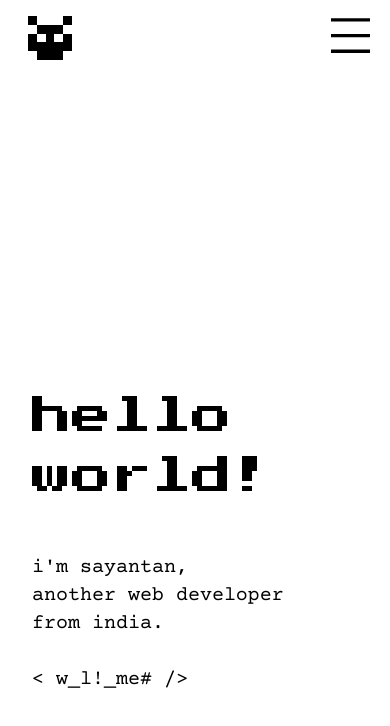
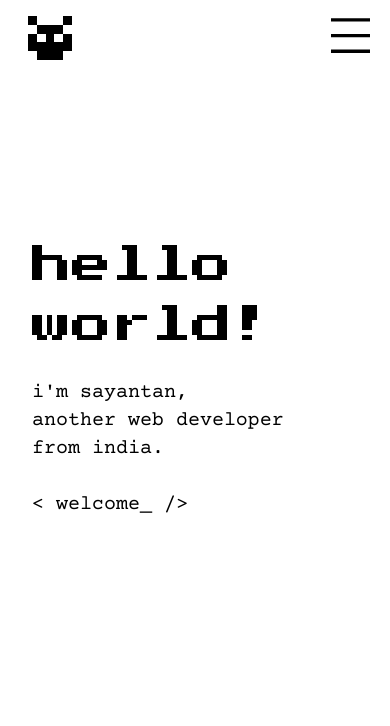
Before and after one commit to stravo1/website-old, a Next.js app: page / in a window 390 px wide. Shown: the top 726 px of the page. Built offline with nearby package versions, Linux system fonts and the light colour scheme.

Commit message:
fix: centered sections in mobile
test: made textscramble availale only once loaded for better SEO

```diff
--- a/components/home/Pixelated.js
+++ b/components/home/Pixelated.js
@@ -1,6 +1,6 @@
 const Pixelated = ({ children }) => {
   return (
-    <div className="flex items-end break-words md:max-h-[45vw] overflow-hidden py-6 md:ml-4 basis-1/2 text-[40px] md:text-[50px] lg:text-[75px] xl:text-[90px] font-cursive lg:pl-8">
+    <div className="flex items-center min-h-[15rem] pt-[15vh] md:pt-6 md:pb-6 md:items-end break-words md:max-h-[45vw] overflow-hidden md:ml-4 md:basis-1/2 text-[40px] md:text-[50px] lg:text-[75px] xl:text-[90px] font-cursive lg:pl-8">
       {children}
     </div>
   );
--- a/pages/index.js
+++ b/pages/index.js
@@ -4,8 +4,14 @@ import Section from "../components/home/Section";
 import Text from "../components/home/Text";
 import TextScramble from "../components/home/TextScramble";
 import Link from "next/link";
+import { useEffect, useState } from "react";
 
 export default function Home() {
+  const [loaded, setLoaded] = useState(false);
+  useEffect(() => {
+    console.log("hello! visit https://github.com/stravo1/website for the source code. cheers :)");
+    setLoaded(true);
+  }, []);
   return (
     <Layout>
       <div
@@ -22,13 +28,13 @@ export default function Home() {
             <br />
             <br />
             {"< "}
-            <TextScramble phrases={["welcome", "scroll gently"]} name={"one"} />
+            {loaded ? <TextScramble phrases={["welcome", "scroll gently"]} name={"one"} /> : "welcome"}
             {" />"}
           </Text>
         </Section>
         <Section>
           <Pixelated>
-            <TextScramble
+            {loaded ? <TextScramble
               phrases={[
                 "vuejs",
                 "react",
@@ -42,7 +48,7 @@ export default function Home() {
                 "aws",
               ]}
               name={"two"}
-            />
+            /> : "skills"}
           </Pixelated>
           <Text>
             proficient in web-dev.
```
